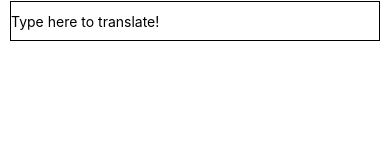
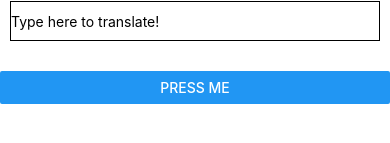
Before and after one commit to maretana/react-native-tutorial, a React Native app: screen / in a window 390 px wide. Shown: the part 229-372 px from the top of the page. Built offline with nearby package versions, Linux system fonts and the light colour scheme.

Commit message:
button lesson

```diff
--- a/App.js
+++ b/App.js
@@ -1,5 +1,5 @@
 import React, { Component } from 'react';
-import { ScrollView } from 'react-native';
+import { ScrollView, Button, Alert } from 'react-native';
 import Bananas from './components/Bananas';
 import LotsOfGreetings from './components/LotsOfGreetings';
 import BlinkApp from './components/BlinkApp';
@@ -17,6 +17,12 @@
         {/* <LotsOfStyles /> */}
         {/* <FixedDimensionsBasics /> */}
         <PizzaTranslator />
+        <Button
+          onPress={() => {
+            Alert.alert('You tapped the button!');
+          }}
+          title="Press Me"
+        />
       </ScrollView>
     );
   }
```
